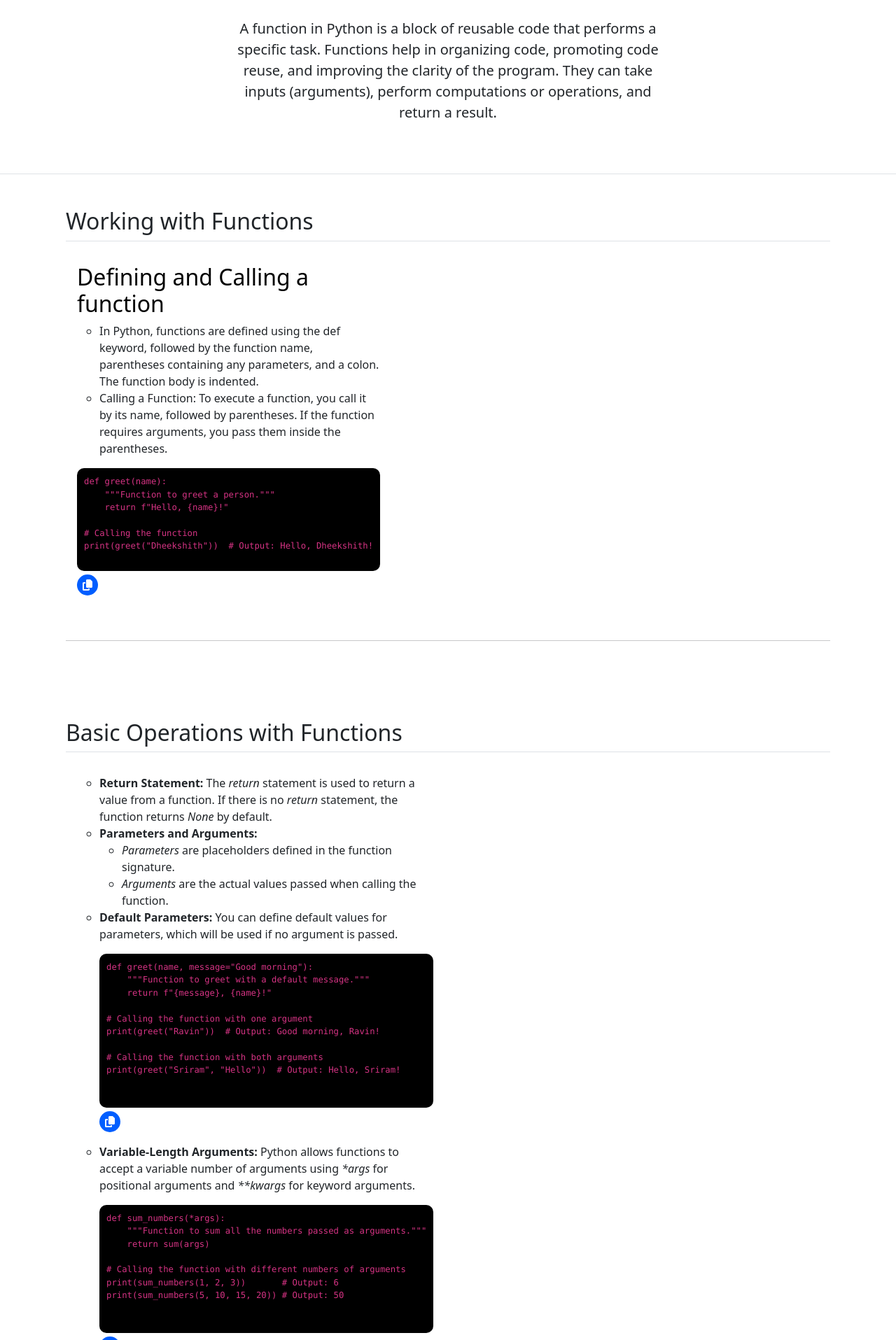
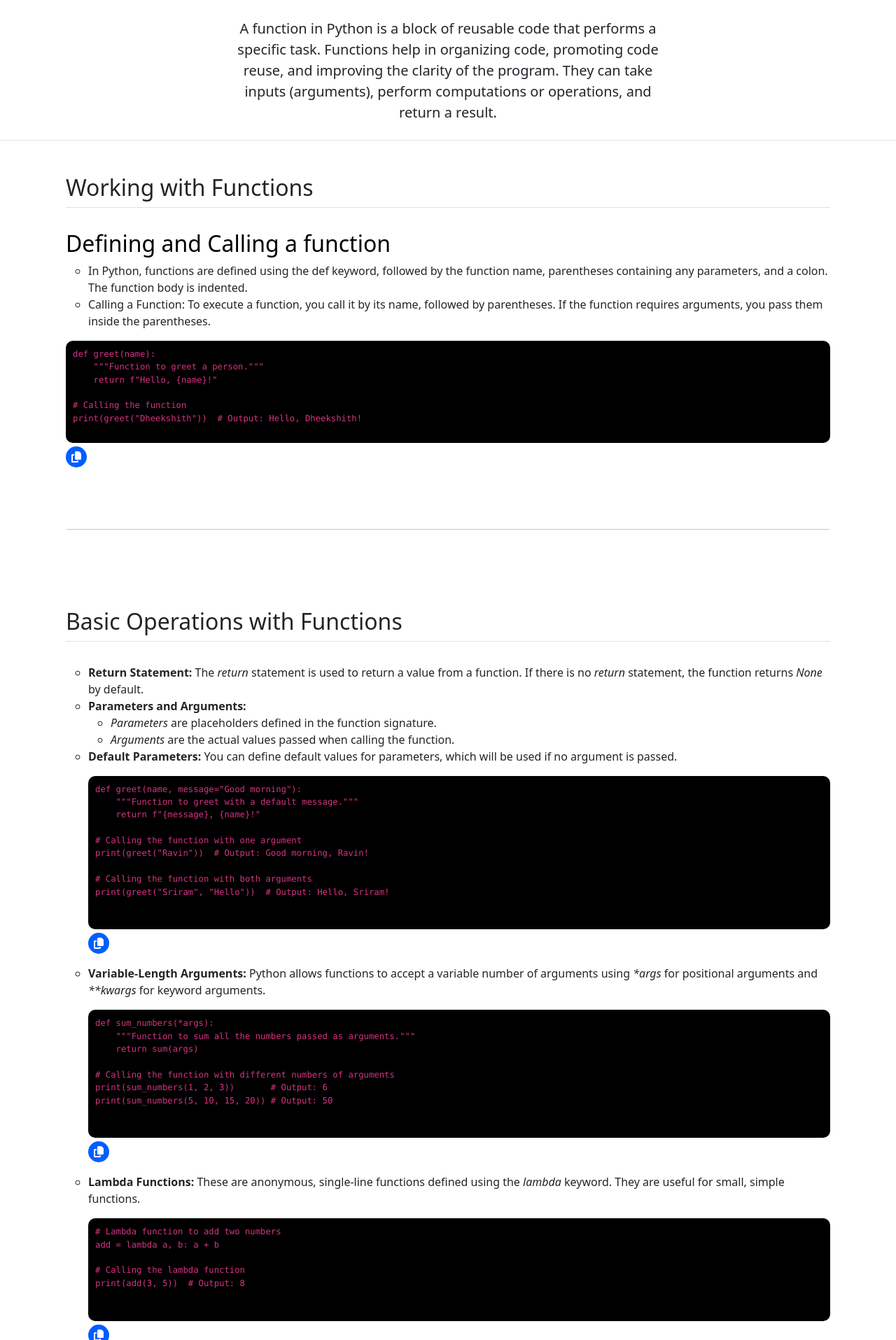
Before and after one commit to X-Evolve/Python_Hunt, a Django app: template producthunt_pro/products/templates/products/functions.html in a window 1280 px wide. Shown: the part 182-2097 px from the top of the page at 70% size. Run offline with Django 3.2, Linux system fonts and the light colour scheme; the template is opened without the code that fills it, so the values that code supplies are empty; some libraries are stand-ins or nearby versions.

Commit message:
Update Alignment

```diff
--- a/producthunt_pro/products/templates/products/functions.html
+++ b/producthunt_pro/products/templates/products/functions.html
@@ -9,8 +9,6 @@
   <br>
   <div class="col-lg-6 mx-auto">
       <p class="lead mb-4">A function in Python is a block of reusable code that performs a specific task. Functions help in organizing code, promoting code reuse, and improving the clarity of the program. They can take inputs (arguments), perform computations or operations, and return a result.</p>
-      <div class="d-grid gap-2 d-sm-flex justify-content-sm-center mb-5">
-      </div>
   </div>
 </div>
 
@@ -19,10 +17,7 @@
 <div class="container px-4 py-5" id="hanging-icons">
   <h2 class="pb-2 border-bottom"> Working with Functions </h2>
   <br>
-  <div class="row g-4 row-cols-1 row-cols-lg-3">
-    <div class="col d-flex align-items-start">
-      <div class="icon-square text-body-emphasis bg-body-secondary d-inline-flex align-items-center justify-content-center fs-4 flex-shrink-0 me-3">
-      </div>
+  <div class="mb-4">
       <div>
         <h3 class="fs-2 text-body-emphasis"> Defining and Calling a function</h3>
         <ul style="list-style-type: circle; text-align: left;">
@@ -48,7 +43,6 @@ print(greet("Dheekshith"))  # Output: Hello, Dheekshith!</pre>
         </button>
         </div>
       </div>
-    </div>
 </div>
 <br></br>
 <hr>
@@ -58,10 +52,7 @@ print(greet("Dheekshith"))  # Output: Hello, Dheekshith!</pre>
 <div class="container px-4 py-5" id="hanging-icons">
   <h2 class="pb-2 border-bottom"> Basic Operations with Functions </h2>
   <br>
-  <div class="row g-4 row-cols-1 row-cols-lg-3">
-    <div class="col d-flex align-items-start">
-      <div class="icon-square text-body-emphasis bg-body-secondary d-inline-flex align-items-center justify-content-center fs-4 flex-shrink-0 me-3">
-      </div>
+  <div class="mb-4">
       <div>
         <ul style="list-style-type: circle; text-align: left;">
           <li> <b>Return Statement:</b> The <em>return</em> statement is used to return a value from a function. If there is no <em>return</em> statement, the function returns <em>None</em> by default.</li>
@@ -143,7 +134,6 @@ print(add(3, 5))  # Output: 8
 
         <br>
       </div>
-    </div>
   </div>
 </div>
 <hr>
```
